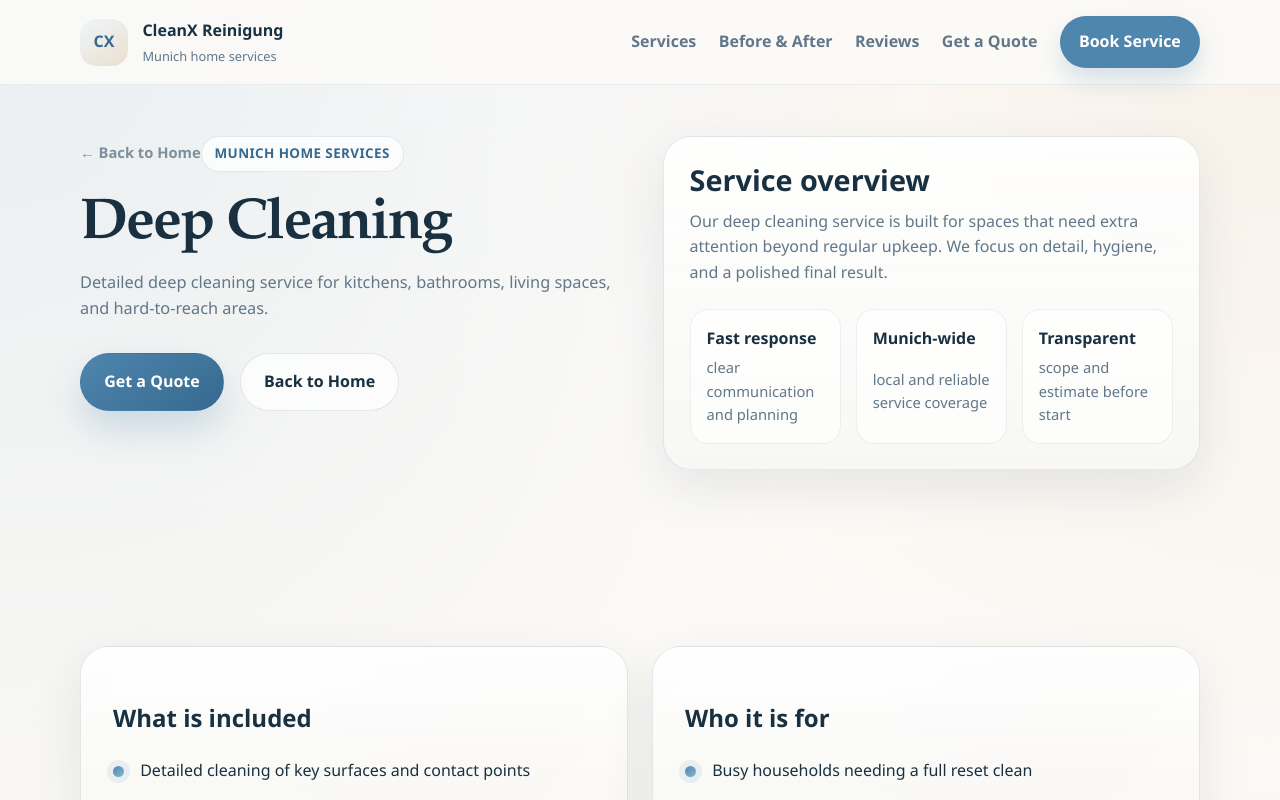
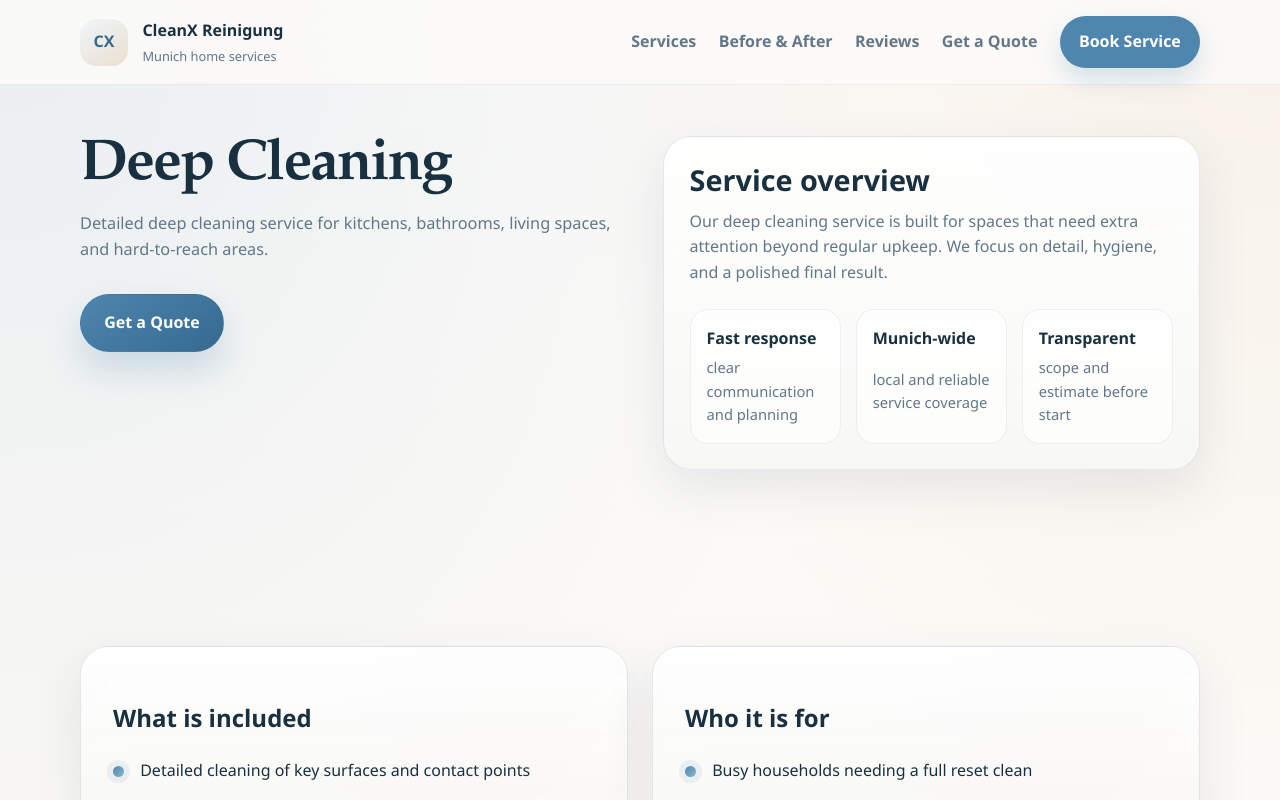
Before and after one commit to samuel4516/CleanX, a Next.js app: page /deep-cleaning in a window 1280 px wide. Shown: the top 800 px of the page. Built offline with nearby package versions, Linux system fonts and the light colour scheme.

Commit message:
Refactor ServicePageTemplate: remove back link and adjust heading margin

```diff
--- a/app/components/service-page-template.tsx
+++ b/app/components/service-page-template.tsx
@@ -25,18 +25,11 @@ export default function ServicePageTemplate({
       <section className="section service-page-hero">
         <div className="container service-page-grid">
           <div className="service-page-copy">
-            <Link className="service-back-link" href="/">
-              ← Back to Home
-            </Link>
-            <span className="eyebrow">Munich home services</span>
             <h1>{title}</h1>
             <p>{subtitle}</p>
             <div className="hero-actions">
               <Link className="btn btn-primary" href="/#booking">
                 Get a Quote
-              </Link>
-              <Link className="btn btn-secondary" href="/">
-                Back to Home
               </Link>
             </div>
           </div>
--- a/app/globals.css
+++ b/app/globals.css
@@ -900,29 +900,11 @@ textarea {
 }
 
 .service-page-copy h1 {
-  margin: 1rem 0 0.7rem;
+  margin: 0 0 0.7rem;
   font-family: "Iowan Old Style", "Palatino Linotype", "Book Antiqua", Georgia, serif;
   font-size: clamp(2.2rem, 4.8vw, 3.6rem);
   line-height: 1.08;
   letter-spacing: -0.03em;
-}
-
-.service-back-link {
-  display: inline-flex;
-  align-items: center;
-  gap: 0.35rem;
-  margin-bottom: 0.9rem;
-  color: var(--muted);
-  font-size: 0.92rem;
-  font-weight: 600;
-  opacity: 0.8;
-  transition: opacity 160ms ease, color 160ms ease;
-}
-
-.service-back-link:hover,
-.service-back-link:focus-visible {
-  opacity: 1;
-  color: var(--text);
 }
 
 .service-page-copy p {
```
